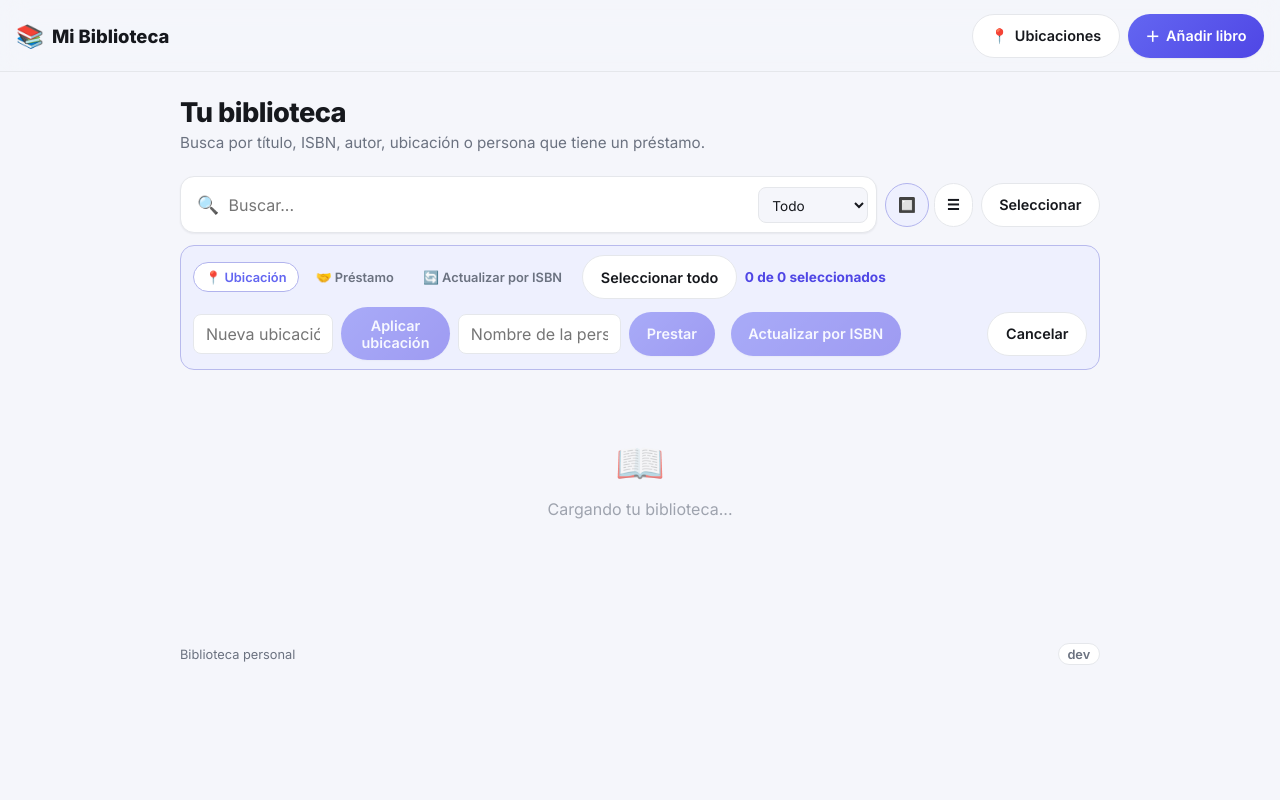
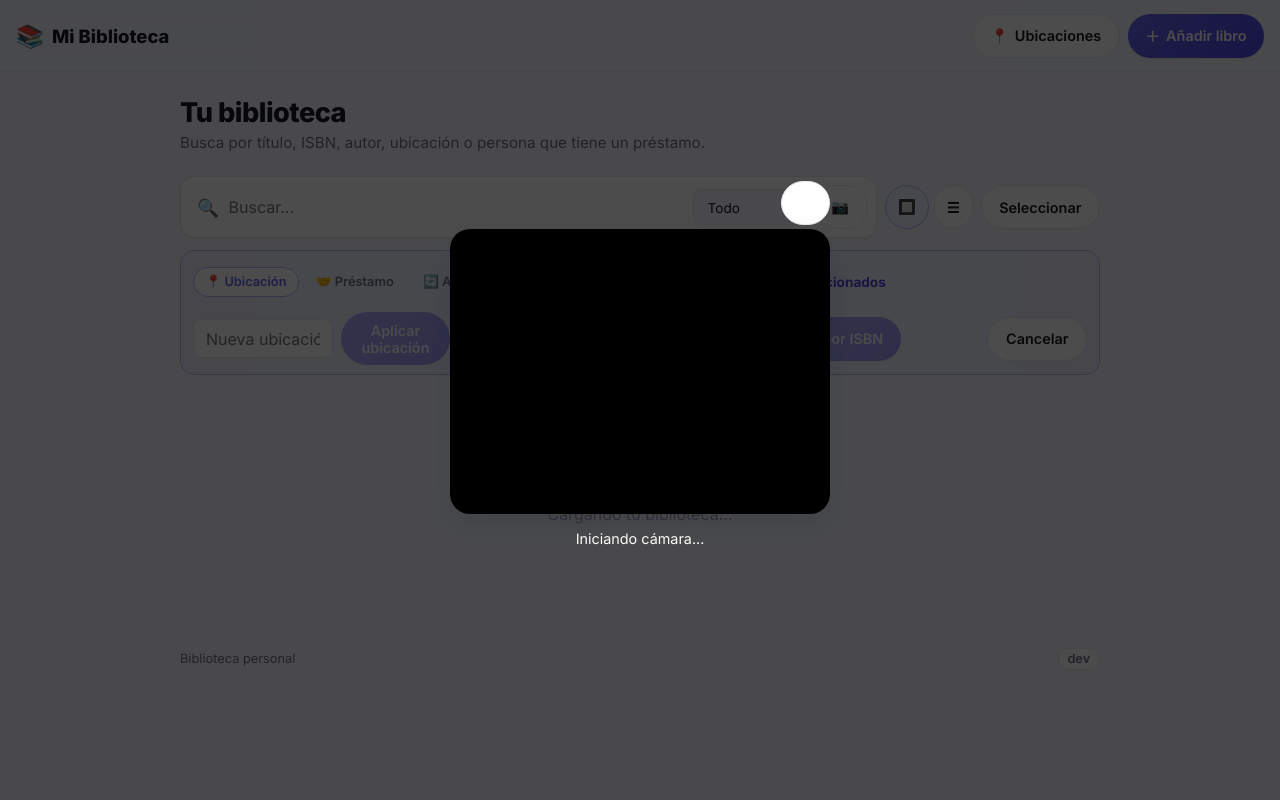
Before and after one commit to ajifernandez/biblioteca-personal, a Flask app: page / in a window 1280 px wide. Run offline with Flask 3, Linux system fonts and the light colour scheme; data that the repository does not hold is empty; parts of the project's set-up code (start-up, migrations or seed data) failed here and were passed over; some libraries are stand-ins or nearby versions.

Commit message:
Add barcode scan button to search bar
Lets you scan a book's ISBN while out and about to check if it's
already in the library, without typing anything.

```diff
--- a/static/style.css
+++ b/static/style.css
@@ -557,6 +557,30 @@ a.tag:hover { background: color-mix(in srgb, var(--primary) 22%, var(--primary-s
 }
 .scan-status.active { color: var(--primary); font-weight: 600; }
 
+.scan-overlay {
+  position: fixed;
+  inset: 0;
+  background: rgba(0, 0, 0, 0.7);
+  display: flex;
+  align-items: center;
+  justify-content: center;
+  z-index: 100;
+  padding: 1.5rem;
+}
+.scan-overlay-inner {
+  position: relative;
+  width: 100%;
+  max-width: 380px;
+}
+.scan-overlay-inner .scan-frame { margin-bottom: 1rem; }
+.scan-overlay-inner .scan-status { color: #fff; }
+.scan-overlay-close {
+  position: absolute;
+  top: -3rem;
+  right: 0;
+  color: #fff;
+}
+
 .lookup-links {
   text-align: center;
   margin: -0.5rem 0 1.25rem;
--- a/templates/index.html
+++ b/templates/index.html
@@ -17,6 +17,7 @@
       <option value="ubicacion">Ubicación</option>
       <option value="prestado">Prestado a</option>
     </select>
+    <button type="button" id="search-scan-btn" class="btn btn-ghost" title="Escanear código de barras para buscar">📷</button>
   </form>
   <div class="view-toggle">
     <button type="button" id="view-grid-btn" class="btn btn-ghost" title="Vista en cuadrícula">🔲</button>
@@ -78,6 +79,14 @@
   </div>
 </div>
 
+<div id="scan-overlay" class="scan-overlay" hidden>
+  <div class="scan-overlay-inner">
+    <button type="button" id="scan-overlay-close" class="btn btn-ghost scan-overlay-close" aria-label="Cerrar">✕</button>
+    <div class="scan-frame" id="search-scan-frame"><div id="search-reader"></div></div>
+    <p class="scan-status" id="search-scan-status">Iniciando cámara...</p>
+  </div>
+</div>
+
 <script>
   function currentView() {
     return localStorage.getItem('bookView') || 'grid';
@@ -101,6 +110,61 @@
     applyViewButtons();
     reloadResults();
   }
+
+  var scanOverlay = document.getElementById('scan-overlay');
+  var scanOverlayStatus = document.getElementById('search-scan-status');
+  var qrLibPromise = null;
+  var searchReader = null;
+
+  function loadQrLib() {
+    if (qrLibPromise) return qrLibPromise;
+    qrLibPromise = new Promise(function (resolve, reject) {
+      if (window.Html5Qrcode) return resolve();
+      var script = document.createElement('script');
+      script.src = 'https://unpkg.com/html5-qrcode';
+      script.onload = resolve;
+      script.onerror = reject;
+      document.head.appendChild(script);
+    });
+    return qrLibPromise;
+  }
+
+  function closeScanOverlay() {
+    scanOverlay.hidden = true;
+    if (searchReader) {
+      searchReader.stop().catch(function () {});
+      searchReader = null;
+    }
+  }
+
+  function onSearchScanSuccess(isbn) {
+    closeScanOverlay();
+    var qInput = document.querySelector('.search-card input[name="q"]');
+    var fieldSelect = document.querySelector('.search-card select[name="field"]');
+    qInput.value = isbn;
+    fieldSelect.value = 'isbn';
+    reloadResults();
+  }
+
+  function openScanOverlay() {
+    scanOverlay.hidden = false;
+    scanOverlayStatus.textContent = 'Iniciando cámara...';
+    loadQrLib().then(function () {
+      searchReader = new Html5Qrcode('search-reader', { formatsToSupport: [Html5QrcodeSupportedFormats.EAN_13] });
+      return searchReader.start(
+        { facingMode: 'environment' },
+        { fps: 10, qrbox: { width: 250, height: 120 } },
+        onSearchScanSuccess
+      );
+    }).then(function () {
+      scanOverlayStatus.textContent = 'Buscando código de barras...';
+    }).catch(function () {
+      scanOverlayStatus.textContent = 'No se pudo acceder a la cámara.';
+    });
+  }
+
+  document.getElementById('search-scan-btn').addEventListener('click', openScanOverlay);
+  document.getElementById('scan-overlay-close').addEventListener('click', closeScanOverlay);
 
   document.getElementById('view-grid-btn').addEventListener('click', function () { setView('grid'); });
   document.getElementById('view-table-btn').addEventListener('click', function () { setView('table'); });
```
